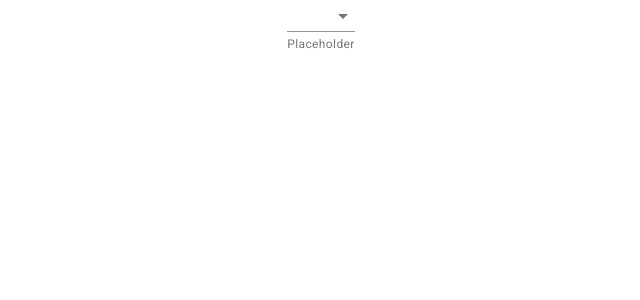
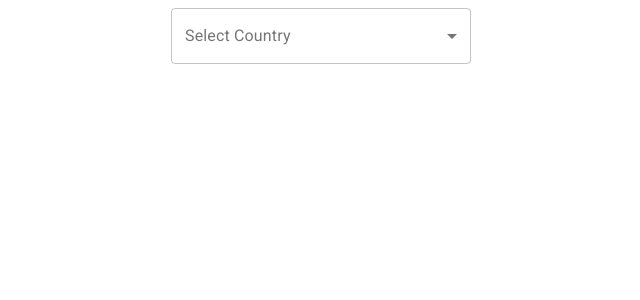
Before and after one commit to shkhaider2015/COVID19_tracker_app, a React (Create React App) app: page / in a window 1280 px wide. Shown: the top 300 px of the page, without its empty margins (319-959 px from the left). Built offline with nearby package versions, Linux system fonts and the light colour scheme.

Commit message:
material stuck......

```diff
--- a/src/DropDown.js
+++ b/src/DropDown.js
@@ -1,29 +1,60 @@
-import React from 'react'
+import React, { useState } from 'react'
 import FormControl from "@material-ui/core/FormControl";
-import MenuItem from "@material-ui/core/MenuItem";
 import FormHelperText from "@material-ui/core/FormHelperText";
+import InputLabel from "@material-ui/core/InputLabel";
 import Select from "@material-ui/core/Select";
+import { makeStyles } from '@material-ui/core';
 
+const useStyle = makeStyles(
+    (theme) => ({
+        formControl : {
+            margin : theme.spacing(1),
+            minWidth : 300
+        },
+        selectEmpty : {
+            marginTop : theme.spacing(2),
+            padding : theme.spacing(1),
+        },
+    })
+)
+
+let cont = ['pakistan', 'india', 'bangladesh', 'afghanistan']
 
 function DropDownMSearch() {
+
+    const classes = useStyle();
+    let [countryName, setCountryName] = useState({
+        name : "",
+    });
+    const handleChange = (event) => {
+
+    }
     return (
         <div>
-            <FormControl className={'classes.formControl'}>
+            <FormControl variant="outlined" className={classes.formControl}>
+            <InputLabel htmlFor="outlined-age-native-simple">Select Country</InputLabel>
                 <Select
-                    value={'age'}
+                    native
+                    value={'Select Country'}
                     onChange={'handleChange'}
-                    displayEmpty
-                    className={'classes.selectEmpty'}
-                    inputProps={{ 'aria-label': 'Without label' }}
+                    label="Select Country"
+                    inputProps={{
+                        name: 'age',
+                        id: 'outlined-age-native-simple',
+                     }}
                 >
-                    <MenuItem value="" disabled>
-                        Placeholder
-                    </MenuItem>
-                    <MenuItem value={10}>Ten</MenuItem>
-                    <MenuItem value={20}>Twenty</MenuItem>
-                    <MenuItem value={30}>Thirty</MenuItem>
+                    <option value="" aria-label="None" />
+                    {
+                        cont.map(
+                            (obj, ind) => {
+                                return(
+                                <option value={obj}>{obj}</option>
+                                )
+                            }
+                        )
+                    }
                 </Select>
-                <FormHelperText>Placeholder</FormHelperText>
+                <FormHelperText></FormHelperText>
             </FormControl>
 
         </div>
```
